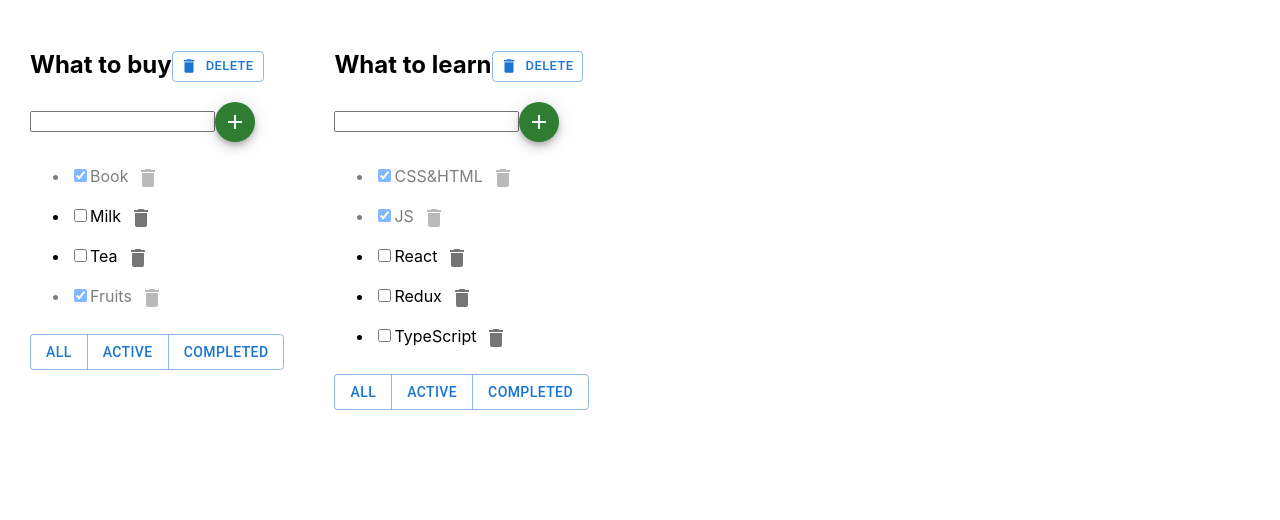
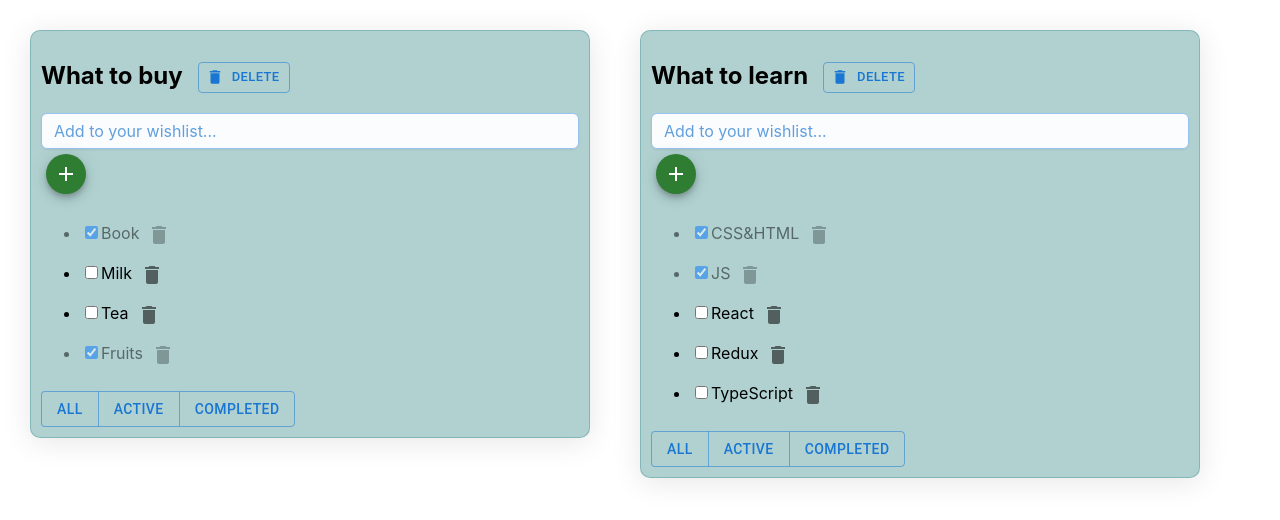
Before and after one commit to VolodymyrKolisnichenko/todo-list-2, a React (Create React App) app: page / in a window 1280 px wide. Shown: the top 520 px of the page. Built offline with nearby package versions, Linux system fonts and the light colour scheme.

Commit message:
added
added css

```diff
--- a/src/App.css
+++ b/src/App.css
@@ -18,3 +18,17 @@
 .is-done{
   opacity: 0.5;
 }
+.bg-card {
+  background: rgba(29, 121, 121, 0.34);
+  border-radius: 16px;
+  box-shadow: 0 4px 30px rgba(0, 0, 0, 0.1);
+  backdrop-filter: blur(5px);
+  -webkit-backdrop-filter: blur(5px);
+  border: 1px solid rgba(29, 121, 121, 0.3);;
+
+  width: 700px;
+  height: min-content;
+  border-radius: 10px;
+  padding: 10px;
+
+}
--- a/src/TodoList.tsx
+++ b/src/TodoList.tsx
@@ -1,12 +1,12 @@
 import React, { useState, ChangeEvent, KeyboardEvent } from "react";
 import { FilterValuesType } from "./App";
 import Button from '@mui/material/Button';
-import Typography from '@mui/material/Typography';
 import DeleteIcon from '@mui/icons-material/Delete';
 import IconButton from '@mui/material/IconButton';
 import ButtonGroup from '@mui/material/ButtonGroup';
 import Fab from '@mui/material/Fab';
 import AddIcon from '@mui/icons-material/Add';
+import Input from '@mui/joy/Input';
 
 export type TaskType = {
   id: string;
@@ -55,22 +55,25 @@ export function TodoList(props: PropsType) {
   const onCompletedClickHandler = () => props.changeFilter("completed", props.id);
   const removeTodoList = () => props.removeTodoList(props.id)
   return (
-    <div >
+    <div className="bg-card">
       <h2>
       {props.title}
-      <Button onClick={removeTodoList} size="small" variant="outlined" startIcon={<DeleteIcon />}>
+      <Button onClick={removeTodoList} size="small" sx={{ml: '15px'}}
+      variant="outlined" startIcon={<DeleteIcon />}>
         Delete
       </Button>
       </h2>
 
       <div>
-        <input
+      <Input
           value={title}
           onChange={onNewTitleChangeHandler}
           onKeyDown={onKeyDownChangeHandler}
           className={error? "error": ""}
-        />
-        <Fab size="small" color="success" aria-label="add">
+          placeholder="Add to your wishlist..."
+          variant="outlined" color="primary" />
+
+        <Fab size="small" color="success" aria-label="add" sx={{m: '5px'}}>
           <AddIcon onClick={addTask}/>
         </Fab>
         {error && <div className="error-message">{error}</div>}
```
